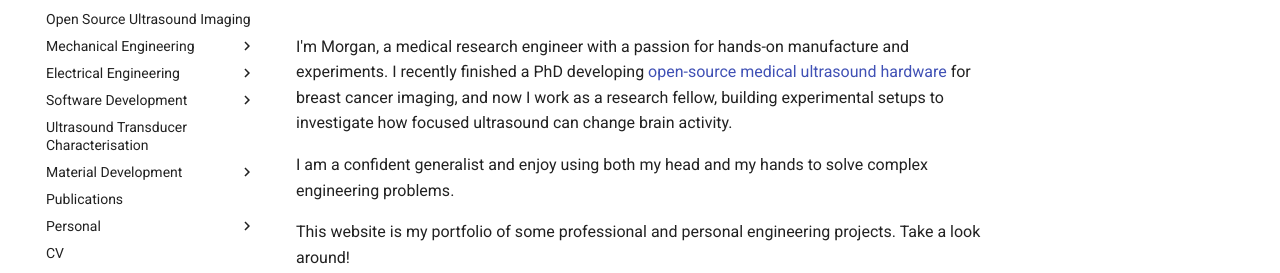
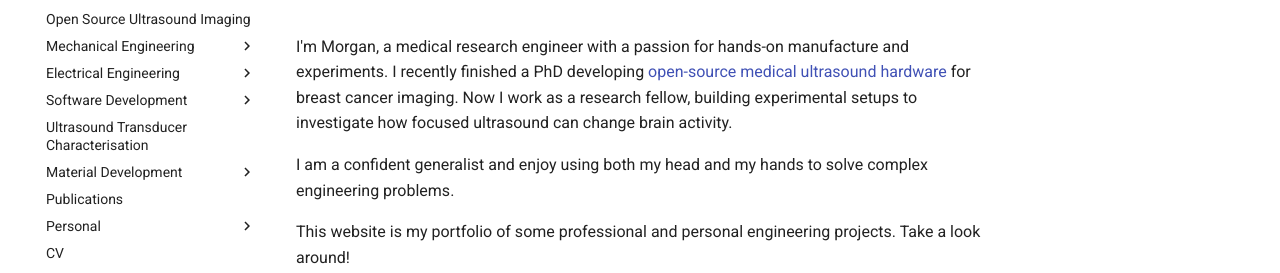
Before and after one commit to morganjroberts/portfolio, an MkDocs documentation site: the page built from docs/index.md, in a window 1280 px wide. Shown: the part 146-419 px from the top of the page. Built offline with MkDocs 1.6.1 and Material for MkDocs 9.7.7, drawn with Linux system fonts in a browser that asks for light colours; comment, search, counter and statistics services are not loaded.

Commit message:
small text tweaks

```diff
--- a/docs/index.md
+++ b/docs/index.md
@@ -1,6 +1,6 @@
 # Hello!
 
-I'm Morgan, a medical research engineer with a passion for hands-on manufacture and experiments. I recently finished a PhD developing [open-source medical ultrasound hardware](./open-source-ultrasound.md) for breast cancer imaging, and now I work as a research fellow, building experimental setups to investigate how focused ultrasound can change brain activity.
+I'm Morgan, a medical research engineer with a passion for hands-on manufacture and experiments. I recently finished a PhD developing [open-source medical ultrasound hardware](./open-source-ultrasound.md) for breast cancer imaging. Now I work as a research fellow, building experimental setups to investigate how focused ultrasound can change brain activity.
 
 I am a confident generalist and enjoy using both my head and my hands to solve complex engineering problems.
 
```
Also changed, not shown: docs/furniture.md (+2 -1 lines).
